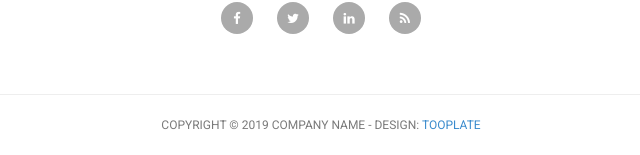
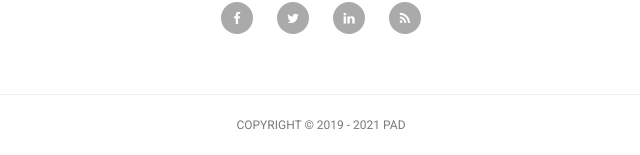
Before and after one commit to Vafailis/django, a Django app: page /about/ in a window 1280 px wide. Shown: the part 1528-1683 px from the top of the page, without its empty margins (319-959 px from the left). Run offline with Django 3.2, Linux system fonts and the light colour scheme; some libraries are stand-ins or nearby versions.

Commit message:
mini update

```diff
--- a/project/stepshop/mainapp/templates/mainapp/products.html
+++ b/project/stepshop/mainapp/templates/mainapp/products.html
@@ -278,9 +278,7 @@ https://www.tooplate.com/view/2114-pixie
         <div class="row">
           <div class="col-md-12">
             <div class="copyright-text">
-              <p>Copyright &copy; 2019 Company Name
-
-                - Design: <a rel="nofollow" href="https://www.facebook.com/tooplate">Tooplate</a></p>
+              <p>Copyright &copy; 2019 - {%now "Y"%} PAD  </p>
             </div>
           </div>
         </div>
--- a/project/stepshop/stepshop/templates/about.html
+++ b/project/stepshop/stepshop/templates/about.html
@@ -189,9 +189,7 @@ https://www.tooplate.com/view/2114-pixie
         <div class="row">
           <div class="col-md-12">
             <div class="copyright-text">
-              <p>Copyright &copy; 2019 Company Name
-
-                - Design: <a rel="nofollow" href="https://www.facebook.com/tooplate">Tooplate</a></p>
+              <p>Copyright &copy; 2019 - {%now "Y"%} PAD  </p>
             </div>
           </div>
         </div>
--- a/project/stepshop/stepshop/templates/contact.html
+++ b/project/stepshop/stepshop/templates/contact.html
@@ -220,9 +220,7 @@ https://www.tooplate.com/view/2114-pixie
         <div class="row">
           <div class="col-md-12">
             <div class="copyright-text">
-              <p>Copyright &copy; 2019 Company Name
-
-                - Design: <a rel="nofollow" href="https://www.facebook.com/tooplate">Tooplate</a></p>
+              <p>Copyright &copy; 2019 - {%now "Y"%} PAD  </p>
             </div>
           </div>
         </div>
--- a/project/stepshop/stepshop/templates/single-product.html
+++ b/project/stepshop/stepshop/templates/single-product.html
@@ -314,9 +314,7 @@ https://www.tooplate.com/view/2114-pixie
         <div class="row">
           <div class="col-md-12">
             <div class="copyright-text">
-              <p>Copyright &copy; 2019 Company Name
-
-                - Design: <a rel="nofollow" href="https://www.facebook.com/tooplate">Tooplate</a></p>
+              <p>Copyright &copy; 2019 - {%now "Y"%} PAD  </p>
             </div>
           </div>
         </div>
```
